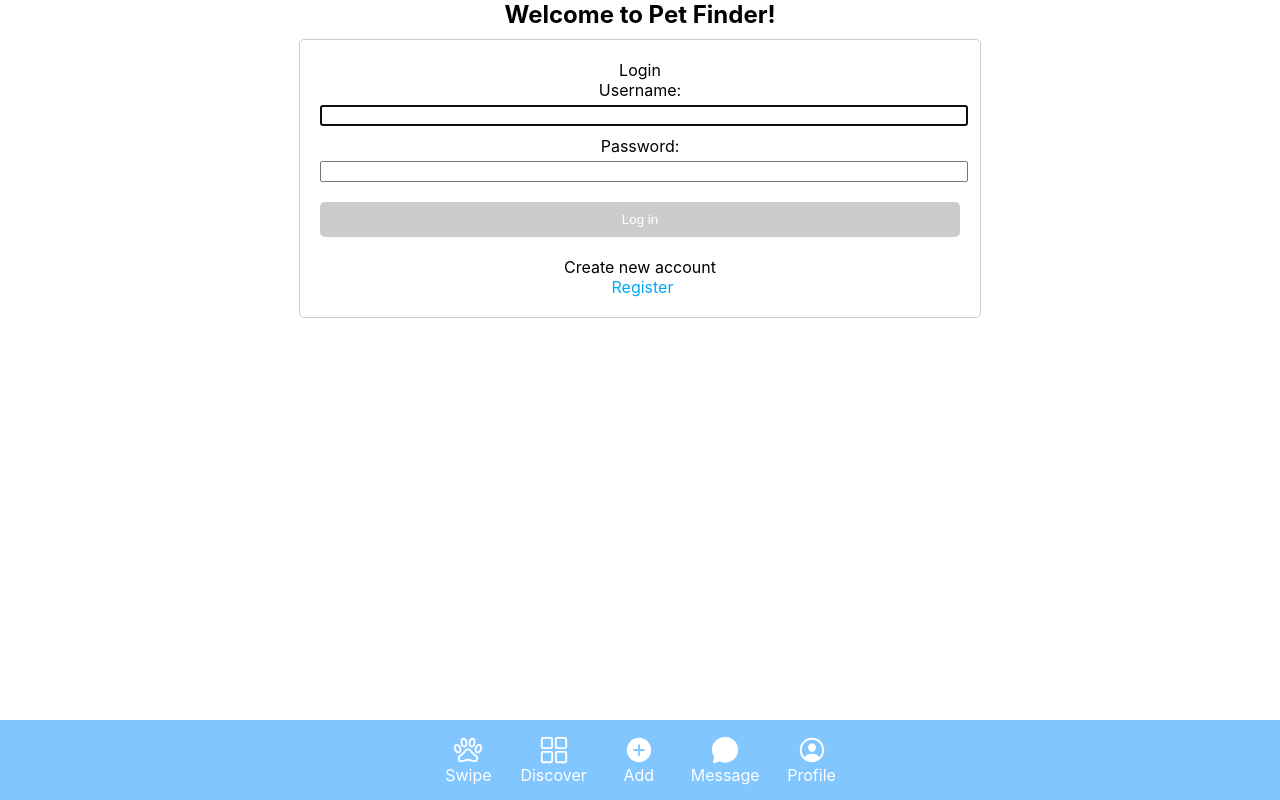
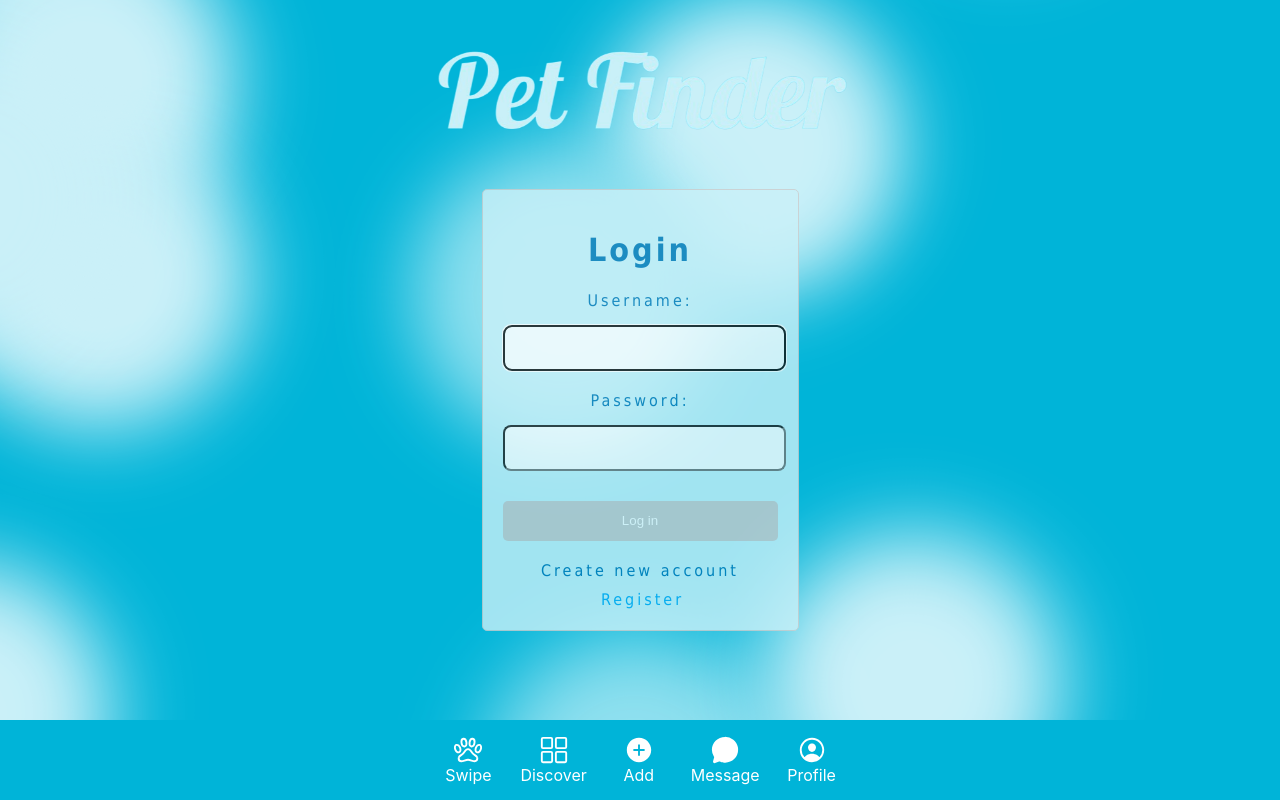
Before and after one commit to agiledev-students-spring2024/4-final-project-esports-tracker, a React (Create React App) app in the folder front-end/: page /login in a window 1280 px wide. Built offline with nearby package versions, Linux system fonts and the light colour scheme.

Commit message:
login front-end

```diff
--- a/front-end/src/pages/Login/Login.css
+++ b/front-end/src/pages/Login/Login.css
@@ -4,27 +4,66 @@
     padding: 10px;
     border-radius: 5px;
     margin-bottom: 10px;
+
   }
 
   .header {
-    font-size: 24px;
-    font-weight: bold;
     margin-bottom: 10px;
+    display: flex;
+    align-items: center;
+    justify-content: center;
+    height: 200px;
+    width: 100vw;
   }
 
   .errmsg {
-    color: red;
+    color: orange;
+  }
+
+  .register_parent {
+    display: flex;
+    justify-content: center;
+    align-items: center;
+    height: 50vh;
   }
 
   .register {
-    border: 1px solid #ccc;
+    border: 1px solid #CAF0F8;
     border-radius: 5px;
     padding: 20px;
     margin-bottom: 20px;
-    width: 50%;
     margin: 0 auto;
     display: flex;
-    flex-direction: column;
+    background-color: #CAF0F8;
+    color: #0077B6;
+    opacity: 80%;
+    font-weight: 200;
+    font-family: Tahoma, sans-serif;
+    height: 400px;
+    letter-spacing: 3px;
+  }
+
+    /* Hide nav on login/register ????????????  */
+  /* .navbar{
+    width: 100%;
+    height: 80px;
+    display: flex;
+    flex-direction: row;
+    align-items: center;
+    background-color: #00B4D8;
+    position: fixed;
+    justify-content: center;
+    bottom : 0;
+    gap: 20px;
+    display: none;
+  } */
+
+  /* .registerForm {
+  color: red;
+} */
+
+  .spacer {
+    height: 10px;
   }
 
   .instructions {
@@ -53,6 +92,10 @@
   .register button {
     width: 100%;
     margin-bottom: 10px;
+    height: 40px;
+    border-radius: 8px;
+    box-shadow: none;
+    color: #03045E;
   }
 
   .logLink {
@@ -89,3 +132,218 @@
     margin-left: 5px;
     display: block; /* Make the login link a block-level element */
   }
+
+  @keyframes move {
+    100% {
+        transform: translate3d(0, 0, 1px) rotate(360deg);
+    }
+}
+
+
+
+/* start of animated background from website wweb.dev */
+.background {
+    position: fixed;
+    width: 100vw;
+    height: 100vh;
+    top: 0;
+    left: 0;
+    background: #00b4d8;
+    overflow: hidden;
+    z-index: -1;
+}
+
+.background span {
+    width: 38vmin;
+    height: 38vmin;
+    border-radius: 38vmin;
+    backface-visibility: hidden;
+    position: absolute;
+    animation: move;
+    animation-duration: 45;
+    animation-timing-function: linear;
+    animation-iteration-count: infinite;
+}
+
+
+.background span:nth-child(0) {
+    color: #90e0ef;
+    top: 92%;
+    left: 1%;
+    animation-duration: 45s;
+    animation-delay: -36s;
+    transform-origin: -23vw 18vh;
+    box-shadow: 76vmin 0 10.183833356121898vmin currentColor;
+}
+.background span:nth-child(1) {
+    color: #caf0f8;
+    top: 74%;
+    left: 60%;
+    animation-duration: 54s;
+    animation-delay: -38s;
+    transform-origin: 11vw 0vh;
+    box-shadow: -76vmin 0 10.111042645337163vmin currentColor;
+}
+.background span:nth-child(2) {
+    color: #90e0ef;
+    top: 52%;
+    left: 69%;
+    animation-duration: 24s;
+    animation-delay: -14s;
+    transform-origin: -15vw 13vh;
+    box-shadow: -76vmin 0 10.054567500336807vmin currentColor;
+}
+.background span:nth-child(3) {
+    color: #90e0ef;
+    top: 52%;
+    left: 73%;
+    animation-duration: 47s;
+    animation-delay: -22s;
+    transform-origin: 0vw -14vh;
+    box-shadow: 76vmin 0 9.885940487487474vmin currentColor;
+}
+.background span:nth-child(4) {
+    color: #90e0ef;
+    top: 2%;
+    left: 55%;
+    animation-duration: 11s;
+    animation-delay: -41s;
+    transform-origin: -1vw -22vh;
+    box-shadow: -76vmin 0 9.567287704673925vmin currentColor;
+}
+.background span:nth-child(5) {
+    color: #caf0f8;
+    top: 14%;
+    left: 79%;
+    animation-duration: 15s;
+    animation-delay: -32s;
+    transform-origin: -9vw -6vh;
+    box-shadow: 76vmin 0 9.703409936757815vmin currentColor;
+}
+.background span:nth-child(6) {
+    color: #caf0f8;
+    top: 18%;
+    left: 15%;
+    animation-duration: 9s;
+    animation-delay: -18s;
+    transform-origin: 2vw -13vh;
+    box-shadow: -76vmin 0 9.603446346873852vmin currentColor;
+}
+.background span:nth-child(7) {
+    color: #90e0ef;
+    top: 59%;
+    left: 31%;
+    animation-duration: 29s;
+    animation-delay: -9s;
+    transform-origin: -23vw -17vh;
+    box-shadow: 76vmin 0 10.212319341366602vmin currentColor;
+}
+.background span:nth-child(8) {
+    color: #caf0f8;
+    top: 73%;
+    left: 69%;
+    animation-duration: 33s;
+    animation-delay: -31s;
+    transform-origin: -20vw 3vh;
+    box-shadow: 76vmin 0 9.979303071497919vmin currentColor;
+}
+.background span:nth-child(9) {
+    color: #caf0f8;
+    top: 23%;
+    left: 28%;
+    animation-duration: 22s;
+    animation-delay: -20s;
+    transform-origin: -10vw 24vh;
+    box-shadow: -76vmin 0 9.93999623756884vmin currentColor;
+}
+.background span:nth-child(10) {
+    color: #90e0ef;
+    top: 25%;
+    left: 32%;
+    animation-duration: 28s;
+    animation-delay: -34s;
+    transform-origin: 12vw 3vh;
+    box-shadow: -76vmin 0 10.19925150365003vmin currentColor;
+}
+.background span:nth-child(11) {
+    color: #caf0f8;
+    top: 13%;
+    left: 46%;
+    animation-duration: 40s;
+    animation-delay: -6s;
+    transform-origin: -9vw -21vh;
+    box-shadow: 76vmin 0 10.05634058611804vmin currentColor;
+}
+.background span:nth-child(12) {
+    color: #caf0f8;
+    top: 59%;
+    left: 79%;
+    animation-duration: 50s;
+    animation-delay: -9s;
+    transform-origin: 24vw -19vh;
+    box-shadow: 76vmin 0 10.415568743211749vmin currentColor;
+}
+.background span:nth-child(13) {
+    color: #90e0ef;
+    top: 70%;
+    left: 12%;
+    animation-duration: 43s;
+    animation-delay: -17s;
+    transform-origin: -3vw -11vh;
+    box-shadow: -76vmin 0 9.522380289593807vmin currentColor;
+}
+.background span:nth-child(14) {
+    color: #90e0ef;
+    top: 39%;
+    left: 97%;
+    animation-duration: 25s;
+    animation-delay: -45s;
+    transform-origin: 17vw 10vh;
+    box-shadow: 76vmin 0 10.097621370173174vmin currentColor;
+}
+.background span:nth-child(15) {
+    color: #caf0f8;
+    top: 41%;
+    left: 30%;
+    animation-duration: 48s;
+    animation-delay: -10s;
+    transform-origin: -24vw 13vh;
+    box-shadow: -76vmin 0 10.151618635371806vmin currentColor;
+}
+.background span:nth-child(16) {
+    color: #caf0f8;
+    top: 54%;
+    left: 96%;
+    animation-duration: 48s;
+    animation-delay: -31s;
+    transform-origin: 9vw -19vh;
+    box-shadow: 76vmin 0 9.624659007255167vmin currentColor;
+}
+.background span:nth-child(17) {
+    color: #caf0f8;
+    top: 69%;
+    left: 96%;
+    animation-duration: 17s;
+    animation-delay: -48s;
+    transform-origin: -3vw -6vh;
+    box-shadow: 76vmin 0 9.682217840280897vmin currentColor;
+}
+.background span:nth-child(18) {
+    color: #caf0f8;
+    top: 35%;
+    left: 4%;
+    animation-duration: 30s;
+    animation-delay: -3s;
+    transform-origin: -14vw 23vh;
+    box-shadow: -76vmin 0 10.454821273779284vmin currentColor;
+}
+.background span:nth-child(19) {
+    color: #90e0ef;
+    top: 60%;
+    left: 19%;
+    animation-duration: 18s;
+    animation-delay: -34s;
+    transform-origin: 15vw 8vh;
+    box-shadow: 76vmin 0 9.849001525649676vmin currentColor;
+}
+/* end of animated background from website wweb.dev */
--- a/front-end/src/pages/Login/Login.js
+++ b/front-end/src/pages/Login/Login.js
@@ -4,6 +4,7 @@ import './Login.css'
 import axios from 'axios'
 import useAuth from '../../hooks/useAuth'
 import AuthContext from '../../context/AuthProvider'
+import welcomeImage from './welcome.png';
 
 
 
@@ -66,38 +67,80 @@ const Login = () => {
     <>
 
           <div>
-        <div className='header'>Welcome to Pet Finder!</div>
+        {/* <div className='header'>Welcome to Pet Finder!</div> */}
+        <div className='header'>
+          <img src={welcomeImage} alt="Welcome" style={{ objectFit: 'contain', maxWidth: '100%', maxHeight: '100%' }} />
+        </div>
+
         <p ref= {errRef} className={errMessage ? "errmsg" : "offscreen"} aria-live = "assertive">
           {errMessage.message}
         </p>
-          <div className='register'>
-            Login
-            <form onSubmit={handleSubmit}>
+
+        <div className="register_parent">
+
+        <div className='register' style={{ width: '275px' }}> {/*register div start*/}
+                    <h1>Login</h1>
+                    {/* <div className='spacer'></div> */}
+                    <form onSubmit={handleSubmit} className='registerForm'>
                       <label htmlFor='username'>
                         Username:
+                        <div className='spacer'></div>
                       </label>
                       <input type='text' id='username' ref={userRef} onChange={(e) => setUsername(e.target.value)}
                       required autoComplete='off' onFocus={() => setUserFocus(true)}
                       onBlur={() => setUserFocus(false)}
                       />
                       <label htmlFor='password'>
+                      <div className='spacer'></div>
                         Password:
+                        <div className='spacer'></div>
                       </label>
                       <input type='password' id='password' onChange={(e) => setPassword(e.target.value)}
                       required onFocus={() => setPasswordFocus(true)}
                       onBlur={() => setPasswordFocus(false)}
                       />
+                       <div className='spacer'></div>
                       <button disabled={username && password ? false: true}>
                         Log in
                       </button>
                     </form>
 
 
+
+
                     <div className='pathToLogin'>
                       Create new account
+                      <div className='spacer'></div>
                       <Link to='/register' className="logLink">Register</Link>
                     </div>
+                  </div> {/* register div end*/}
+                  <div class="background">
+                      <span></span>
+                      <span></span>
+                      <span></span>
+                      <span></span>
+                      <span></span>
+                      <span></span>
+                      <span></span>
+                      <span></span>
+                      <span></span>
+                      <span></span>
+                      <span></span>
+                      <span></span>
+                      <span></span>
+                      <span></span>
+                      <span></span>
+                      <span></span>
+                      <span></span>
+                      <span></span>
+                      <span></span>
+                      <span></span>
                     </div>
+
+        </div>
+
+
+
           </div>
     </>
  )
--- a/front-end/src/pages/NavBar/NavBar.css
+++ b/front-end/src/pages/NavBar/NavBar.css
@@ -4,7 +4,7 @@
     display: flex;
     flex-direction: row;
     align-items: center;
-    background-color: rgb(129, 198, 255);
+    background-color: #00B4D8;
     position: fixed;
     justify-content: center;
     bottom : 0;
```
Also changed, not shown: front-end/src/pages/Login/welcome.png (added), 1 other file (tests, documents, lock files or other folders). Lines whose indentation alone changed are shown as unchanged.
